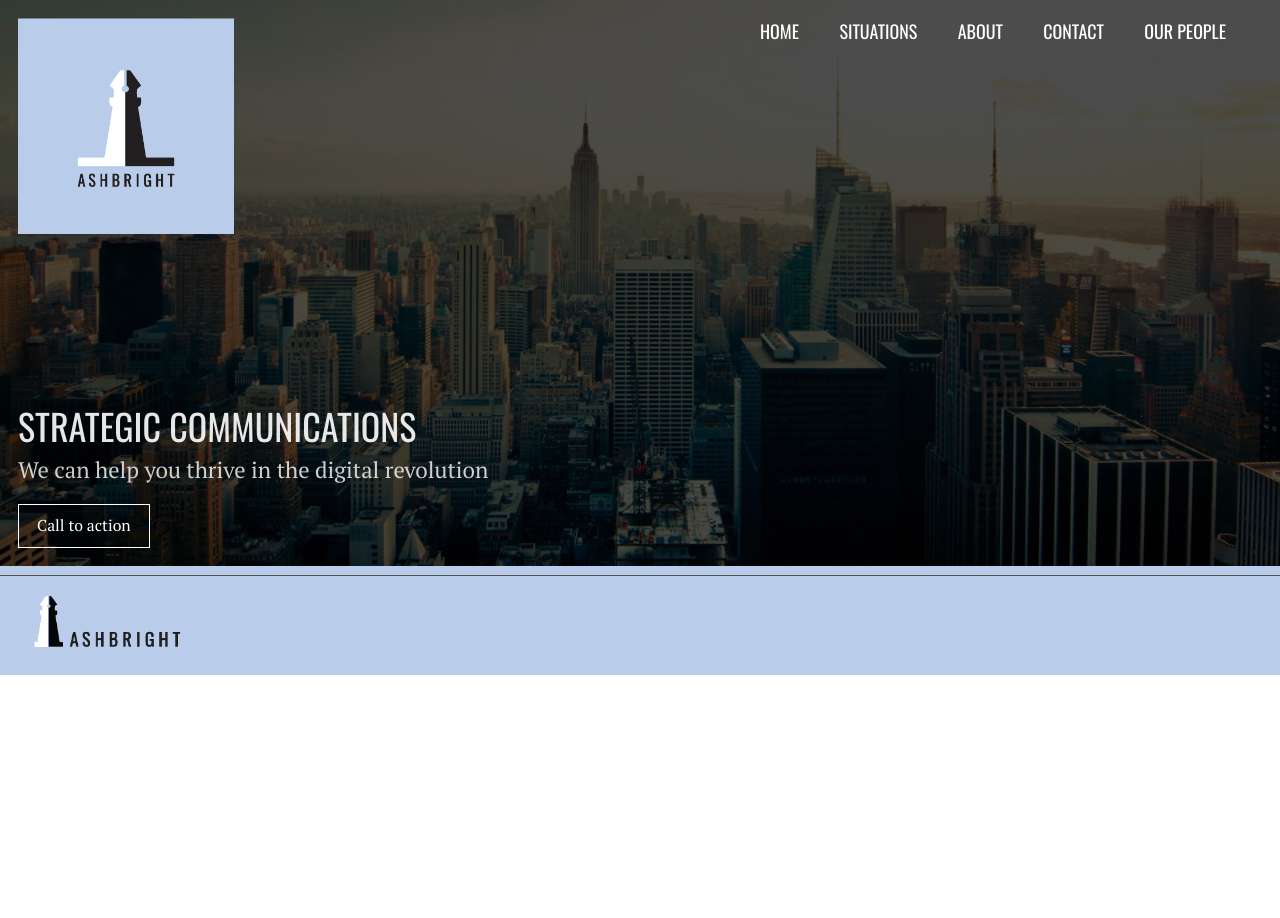
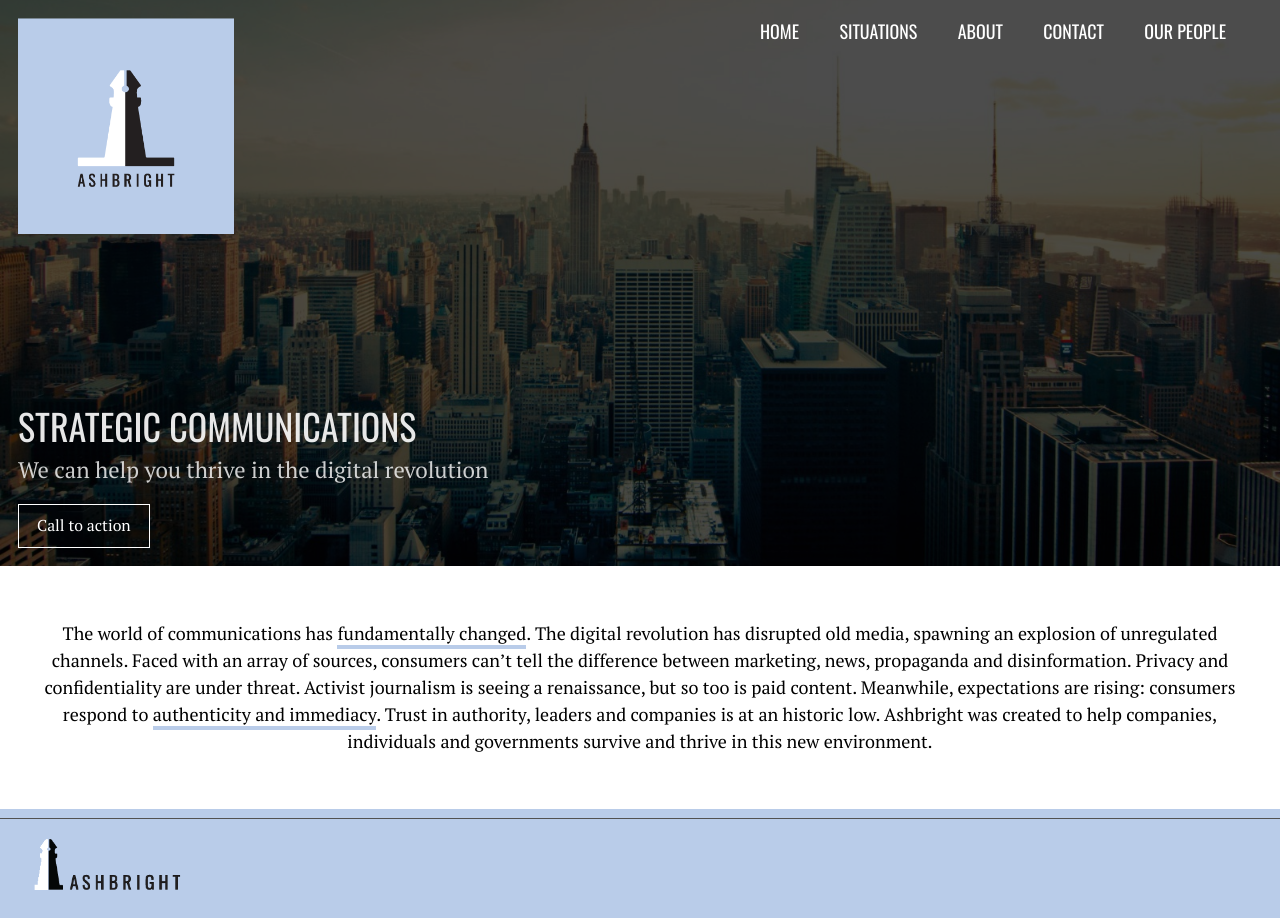
Before and after one commit to wearethoughtfox/ashbright, a Jekyll site: the page built from index.html, in a window 1280 px wide. Built offline with Jekyll 4.4.1, drawn with Linux system fonts in a browser that asks for light colours.

Commit message:
Added body text to home.

```diff
--- a/_scss/_tachyons-extend.scss
+++ b/_scss/_tachyons-extend.scss
@@ -39,6 +39,11 @@ h4,.f4 { font-size: 1rem; }
 .bg-ashblue { background-color: $link-color; }
 .bg-ashgrey { background-color: $border-color; }
 
+//skins-pseudo
+
+.hover-ashblue:hover { color: $link-color; }
+.hover-ashblue:focus { color: $link-color; }
+
 //_typography
 html,
 body {
--- a/index.html
+++ b/index.html
@@ -7,15 +7,15 @@ layout: no-nav
     <div class="bg-black-70">
 
       <nav class="db dt-l w-100 border-box pa3 ph3-l">
-        <a class="db dtc-l v-mid mid-gray link dim w-100 w-25-l tc tl-l mb2 mb0-l" href="#" title="Home">
+        <a class="db dtc-l v-mid mid-gray link grow w-100 w-25-l tc tl-l mb2 mb0-l" href="#" title="Home">
           <img class="mw4-5" src="{{ site.baseurl }}/images/LOGO-RGB.png" alt="Ashbright">
         </a>
         <div class="db dtc-l v-mid v-top-l w-100 w-75-l tc tr-l">
-          <a class="ash-sans link dim white f6 f5-l dib mr3 mr4-l ttu" href="#" title="Home">Home</a>
-          <a class="ash-sans link dim white f6 f5-l dib mr3 mr4-l ttu"  href="#" title="How it Works">Situations</a>
-          <a class="ash-sans link dim white f6 f5-l dib mr3 mr4-l ttu"  href="#" title="Blog">About</a>
-          <a class="ash-sans link dim white f6 f5-l dib mr3 mr4-l ttu"  href="#" title="Press">Contact</a>
-          <a class="ash-sans link dim white f6 f5-l dib mr3 mr4-l ttu"  href="#" title="Contact">Our people</a>
+          <a class="ash-sans link hover-ashblue no-underline white f6 f5-l dib mr3 mr4-l ttu" href="#" title="Home">Home</a>
+          <a class="ash-sans hover-ashblue no-underline white f6 f5-l dib mr3 mr4-l ttu"  href="#" title="How it Works">Situations</a>
+          <a class="ash-sans hover-ashblue no-underline white f6 f5-l dib mr3 mr4-l ttu"  href="#" title="Blog">About</a>
+          <a class="ash-sans hover-ashblue no-underline white f6 f5-l dib mr3 mr4-l ttu"  href="#" title="Press">Contact</a>
+          <a class="ash-sans hover-ashblue no-underline white f6 f5-l dib mr3 mr4-l ttu"  href="#" title="Contact">Our people</a>
         </div>
       </nav>
 
@@ -27,3 +27,5 @@ layout: no-nav
     </div>
   </div>
 </header>
+
+<p class="pa2 pa4-l tc-l">The world of communications has <span class="bb bw2 b--ashblue">fundamentally changed</span>. The digital revolution has disrupted old media, spawning an explosion of unregulated channels. Faced with an array of sources, consumers can’t tell the difference between marketing, news, propaganda and disinformation. Privacy and confidentiality are under threat. Activist journalism is seeing a renaissance, but so too is paid content. Meanwhile, expectations are rising: consumers respond to <span class="bb bw2 b--ashblue">authenticity and immediacy</span>. Trust in authority, leaders and companies is at an historic low. Ashbright was created to help companies, individuals and governments survive and thrive in this new environment.</p>
```
Also changed, not shown: css/main.css.
